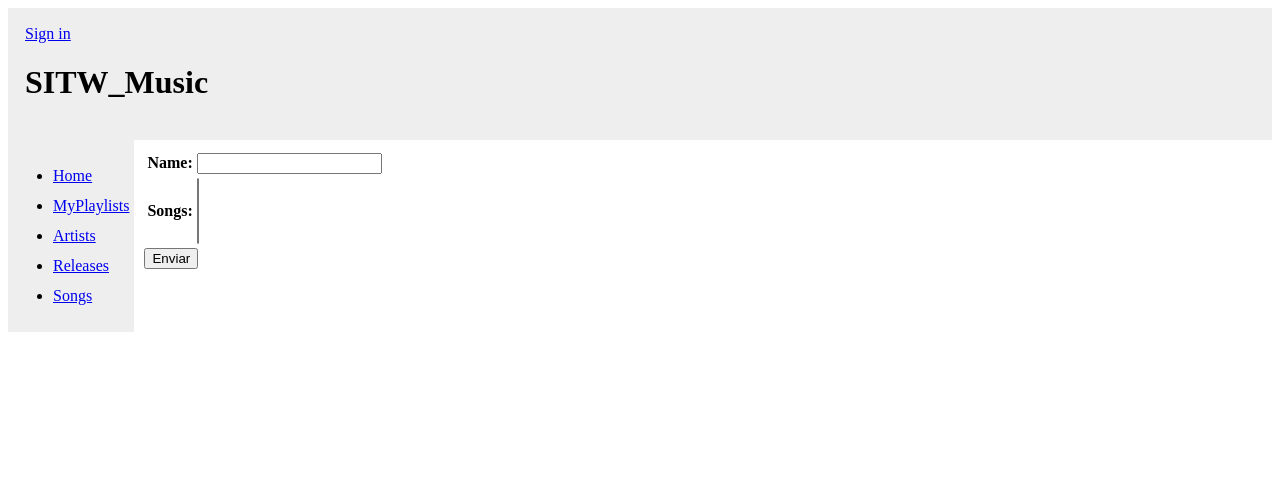
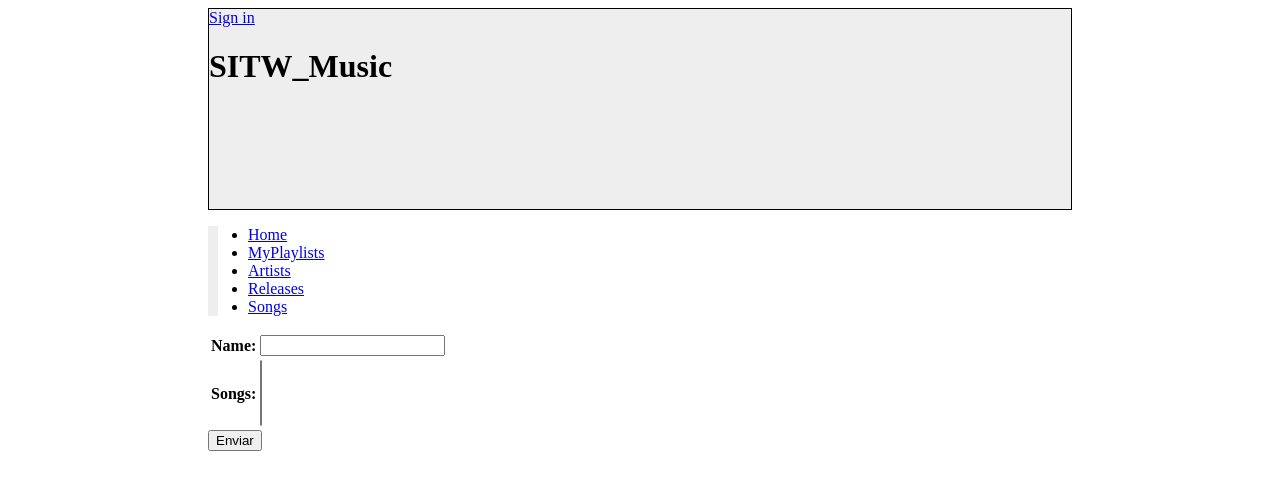
Before and after one commit to alejandrocm94/SITW_Music, a Django app: page /myplaylists/playlists/create/ in a window 1280 px wide. Shown: the top 490 px of the page. Run offline with Django 3.2, Linux system fonts and the light colour scheme; data that the repository does not hold is empty; parts of the project's set-up code (start-up, migrations or seed data) failed here and were passed over.

Commit message:
Html improved

```diff
--- a/myplaylists/templates/myplaylists/base.html
+++ b/myplaylists/templates/myplaylists/base.html
@@ -2,28 +2,23 @@
 <!DOCTYPE html>
 <html lang="en">
 <style>
-#header {
-    background-color: #eeeeee;
-    color: Black;
-    padding: 17px;
+.container{ position:relative; padding:0 200px 0 200px;}
+#sidebar {
+    position: relative;
+    top:0; bottom:0; left:0;
+    width: 10px;
+    background:#eeeeee;
 }
-#sidebar {
-    line-height:30px;
-    background-color:#eeeeee;
-    height: 100%;
-    width: auto;
-    float:left;
-    padding:5px;
+
+#header { border:1px solid #000; width: auto; height:200px; background-color: #eeeeee;
 }
-#content {
-    width: auto;
-    float:left;
-    padding:10px;
+#content { width:auto; height:auto;
 }
 </style>
 </head>
+
 <body>
-
+<div class="container">
     <div id="header">
         {% block header %}
             {% if user.username %}
@@ -32,12 +27,8 @@
                 <a href="/login">Sign in</a></p>
             {% endif %}
         {% endblock %}
-
     <h1>SITW_Music</h1>
-
     </div>
-
-
     <div id="sidebar">
         {% block sidebar %}
             <ul>
@@ -49,16 +40,14 @@
             </ul>
         {% endblock %}
     </div>
-
     <div id="content">
         {% block content %}
             {% if error_message %}<p><strong>{{ error_message }}</strong></p>{% endif %}
         {% endblock %}
     </div>
-
     <div id="footer">
         {% block footer %}{% endblock %}
     </div>
-
+</div>
 </body>
 </html>
```
Lines whose indentation alone changed are shown as unchanged.
